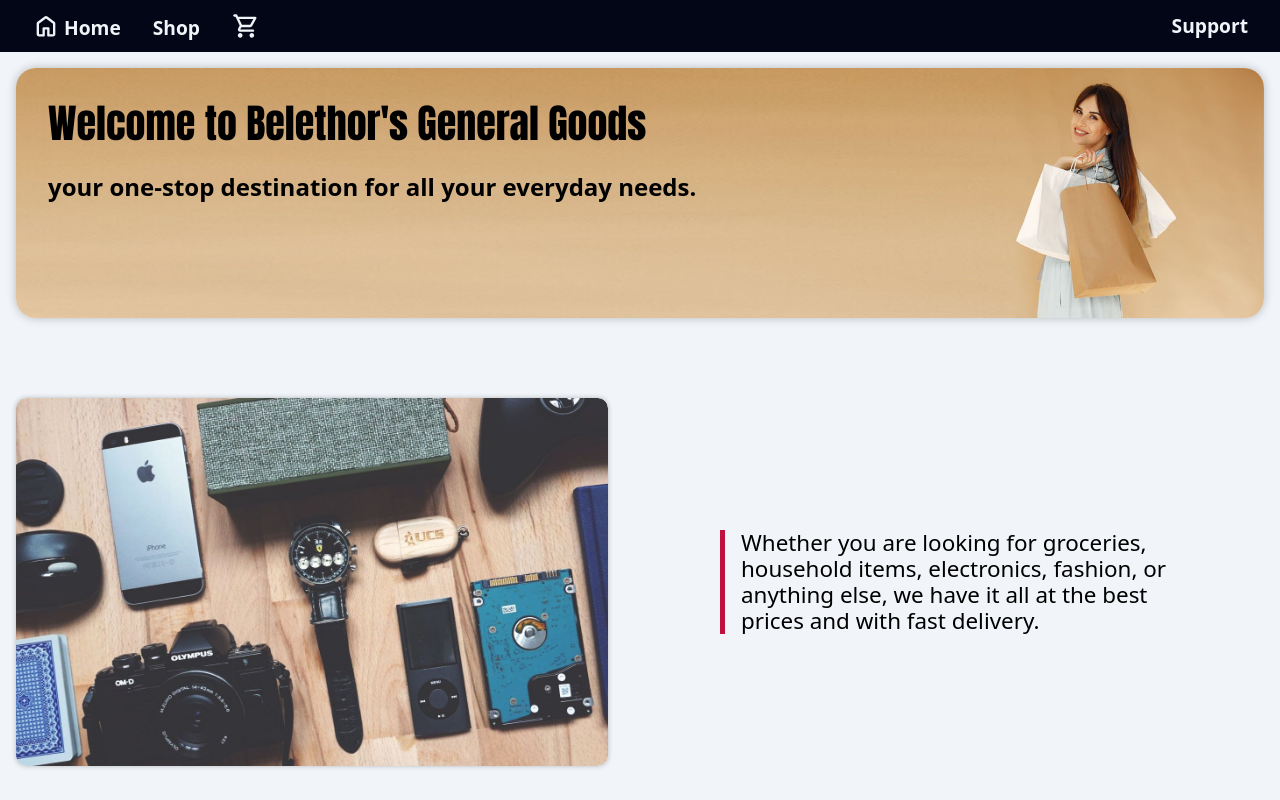
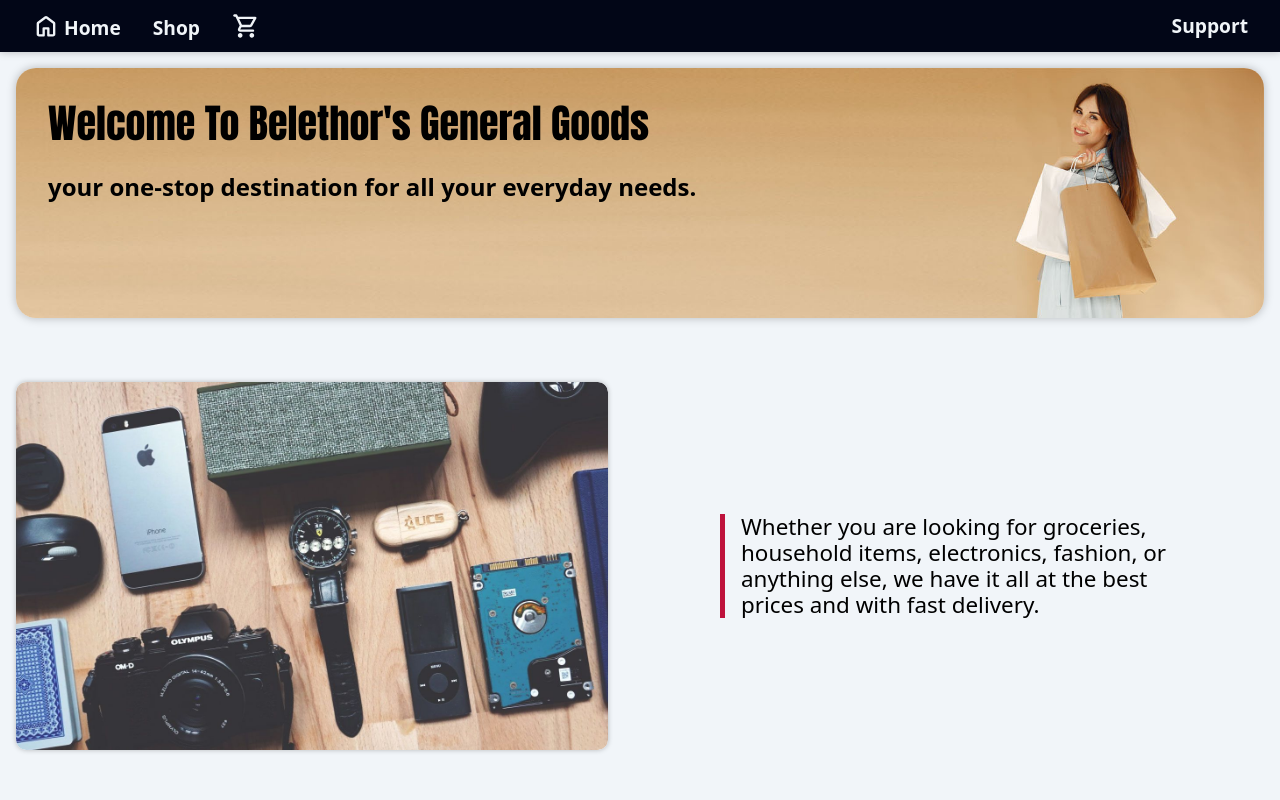
Before and after one commit to mrd010/shopping-cart, a React (Vite) app: page / in a window 1280 px wide. Shown: the top 800 px of the page. Built offline with nearby package versions, Linux system fonts and the light colour scheme; a web font is replaced by a local one.

Commit message:
Change some margins

```diff
--- a/src/routes/Catalog.jsx
+++ b/src/routes/Catalog.jsx
@@ -31,7 +31,7 @@ const CategoryTitle = styled.h2`
 
 const ProductsContainer = styled.div`
   display: grid;
-  grid-template-columns: repeat(auto-fit, minmax(220px, 1fr));
+  grid-template-columns: repeat(auto-fill, minmax(220px, 1fr));
   gap: 1rem 0.5rem;
   padding: 1rem;
 `;
--- a/src/routes/components/Navbar.jsx
+++ b/src/routes/components/Navbar.jsx
@@ -16,6 +16,7 @@ const StyledNavbar = styled.nav`
   position: sticky;
   top: 0;
   z-index: 50;
+  box-shadow: 0 0 8px ${(props) => props.theme.shadow};
 `;
 
 const StyledNavLink = styled(NavLink)`
--- a/src/routes/components/PageHeader.jsx
+++ b/src/routes/components/PageHeader.jsx
@@ -10,7 +10,6 @@ const StyledHeader = styled.header`
   border-radius: 20px;
   overflow: hidden;
   align-items: start;
-  margin-bottom: 2rem;
   box-shadow: 0 0 10px ${(props) => props.theme.shadow};
 `;
 
@@ -32,6 +31,7 @@ const PrimaryTitle = styled.h1`
   grid-column: 1 / -1;
   font-family: Impact, Haettenschweiler, 'Arial Narrow Bold', sans-serif;
   font-weight: 300;
+  text-transform: capitalize;
 `;
 const SecondaryTitle = styled.p`
   font-size: 1.5rem;
```
